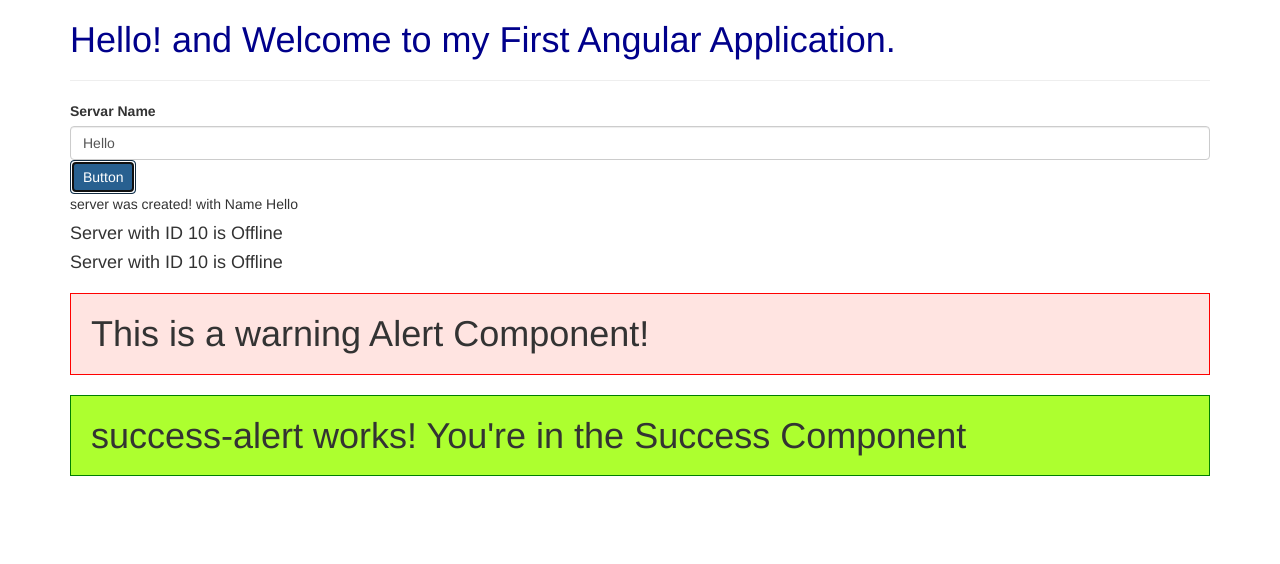
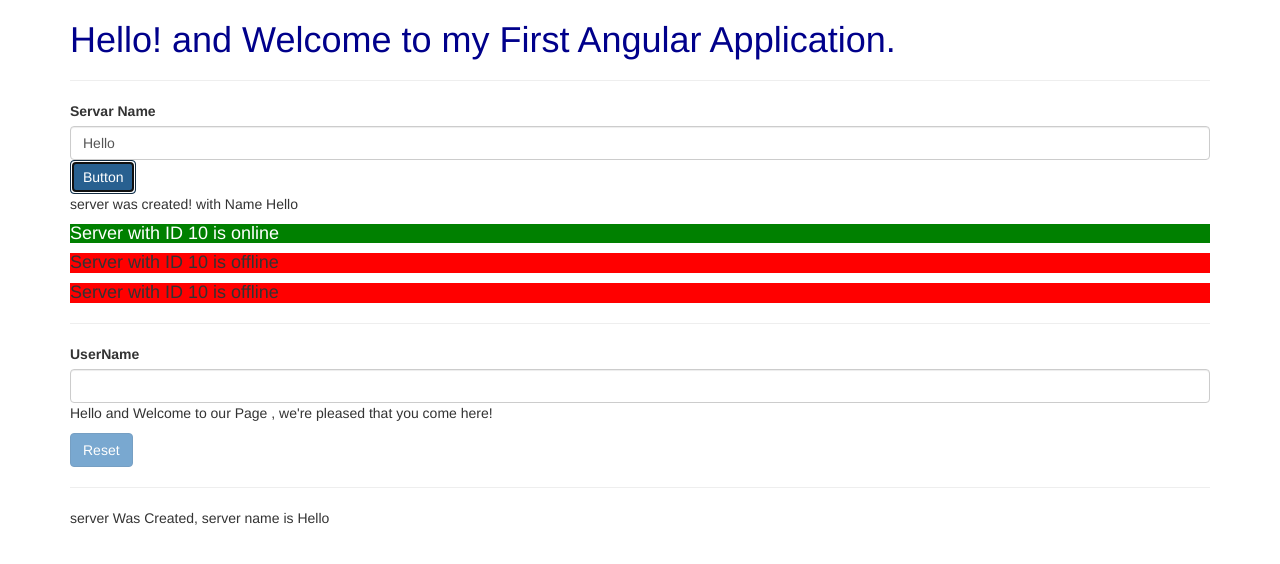
Before and after one commit to Hritiksingh/first-app, an Angular app: page / in a window 1280 px wide. Both pictures are taken after a click on the button "Button". Shown: the top 564 px of the page. Built offline with nearby package versions, Linux system fonts and the light colour scheme.

Commit message:
ng Directives

```diff
--- a/src/app/app.component.html
+++ b/src/app/app.component.html
@@ -6,8 +6,8 @@
             <app-servers></app-servers>
             <!--<div app-servers></div> *if selector given as attribute-->
             <!--<div class="app-servers"></div> *if selector is given as class-->
-            <app-WarningAlert></app-WarningAlert>
-            <app-success-alert></app-success-alert>
+            <!-- <app-WarningAlert></app-WarningAlert>
+            <app-success-alert></app-success-alert> -->
         </div>
     </div>
 </div>
--- a/src/app/server/server.component.html
+++ b/src/app/server/server.component.html
@@ -1 +1 @@
-<h4>Server with ID {{ serverId == 10 ? serverId : '00' }} is {{ getServerStatus() }}</h4>
+<h4 [ngStyle]="{backgroundColor : getColor()}" [ngClass]="{online: serverStatus ==='online'}">Server with ID {{ serverId == 10 ? serverId : '00' }} is {{ getServerStatus() }}</h4>
--- a/src/app/server/server.component.ts
+++ b/src/app/server/server.component.ts
@@ -1,15 +1,29 @@
+import { ThrowStmt } from '@angular/compiler';
 import { Component } from '@angular/core';
 
 @Component({
     selector: 'app-server',
-    templateUrl: './server.component.html'
+    templateUrl: './server.component.html',
+    styles:[`
+        .online{
+            color: white;
+        }
+    `]
 })
 export class ServerComponent{
     serverId: number = 10;
     serverStatus: string = 'Offline';
 
+    constructor(){
+        this.serverStatus = Math.random() > 0.5 ? 'online' : 'offline';
+    }
+
     getServerStatus()
     {
         return this.serverStatus;
     }
+
+    getColor() {
+        return this.serverStatus === 'online' ? 'green' : 'red';
+    }
 }
--- a/src/app/servers/servers.component.html
+++ b/src/app/servers/servers.component.html
@@ -6,6 +6,8 @@
 <input type="text"
         class="form-control"
         [(ngModel)]="serverName">
+
+
 <!-- <p>{{ serverName  }}</p> -->
 
 <button class="btn btn-primary"
@@ -13,5 +15,16 @@
         (click)="onCreateServer()">Button</button>
 <!--<p [innerText]="allowNewServer"></p>-->
 <p>{{ ServerCreationStatus }}</p>
-<app-server></app-server>
-<app-server></app-server>
+<app-server *ngFor="let server of servers"></app-server>
+<!-- <app-server></app-server>  -->
+
+<hr>
+<label>UserName</label>
+<input type="text" class="form-control" [(ngModel)] = "userName">
+<p>Hello and Welcome to our Page {{ userName }}, we're pleased that you come here!</p>
+<button class="btn btn-primary" [disabled]="checksEmptyUserName()" (click)="userName=''">Reset</button>
+<hr>
+<p *ngIf="serverCreated; else noServer">server Was Created, server name is {{ serverName }}</p>
+<ng-template #noServer>
+        <p>No, server Was Created.</p>
+</ng-template>
--- a/src/app/servers/servers.component.ts
+++ b/src/app/servers/servers.component.ts
@@ -12,17 +12,31 @@
   allowNewServer = false;
   ServerCreationStatus = 'No server was created!';
   serverName = 'Hello';
+  userName = '';
+  serverCreated = false;
+  servers = ['TestServer', 'TestServer 2'];
 
   constructor() {
     setTimeout(() => {this.allowNewServer=true;
     },4000);
    }
 
+  checksEmptyUserName():boolean
+  {
+    return this.userName === '' ? true : false;
+  }
+
+  // onResetUSer()
+  // {
+  //   this.userName ='';
+  // }
   ngOnInit(): void {
   }
 
   onCreateServer()
   {
+    this.serverCreated=true;
+    this.servers.push(this.serverName);
     this.ServerCreationStatus = 'server was created! with Name '+this.serverName;
   }
 
```
